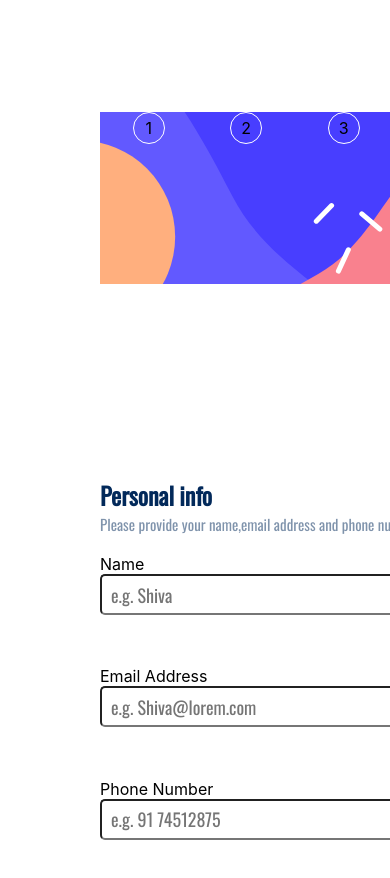
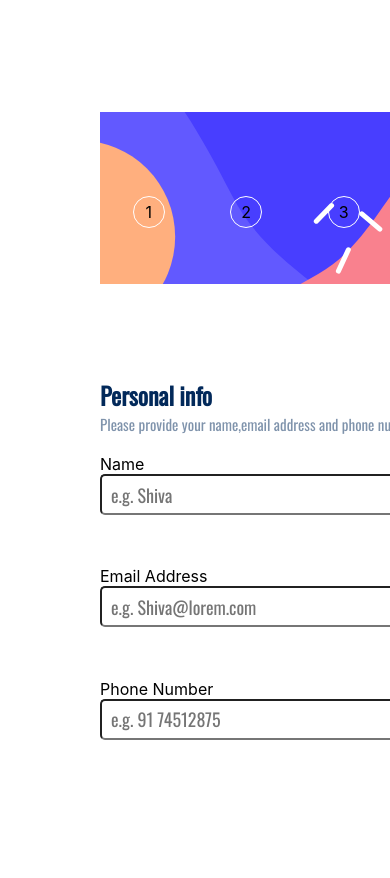
Before and after one commit to jyotirmoy-sinhababu/Multi-step-form, a React (Create React App) app: page / in a window 390 px wide. Shown: the top 878 px of the page. After the commit the page ends 844 px from the top, so only its background shows below. Built offline with nearby package versions, Linux system fonts and the light colour scheme; the HTML template or start-up script is replaced by a standard one.

Commit message:
style added

```diff
--- a/src/components/sideBar/SideBar.js
+++ b/src/components/sideBar/SideBar.js
@@ -9,7 +9,6 @@ const SideBar = () => {
 
   return (
     <>
-      {' '}
       <div className='sidebar-cnt'>
         <div className='sidebar-small-cnt'>
           <div className={`sidebar-num-cnt ${count == 0 ? 'on' : 'off'}`}>
--- a/src/components/sideBar/sidebar.css
+++ b/src/components/sideBar/sidebar.css
@@ -6,6 +6,7 @@
   padding-top: 42px;
   gap: 12px;
   background: url('../../assets/sidebar.svg');
+  background-repeat: no-repeat;
   height: 500px;
   max-width: 270px;
   width: 100%;
@@ -48,7 +49,8 @@
     background: url('../../assets/sidebarmobile.svg');
     background-repeat: no-repeat;
     justify-content: space-around;
+    align-items: center;
     width: 100%;
-    min-height: 300px;
+    min-height: 200px;
   }
 }
```
